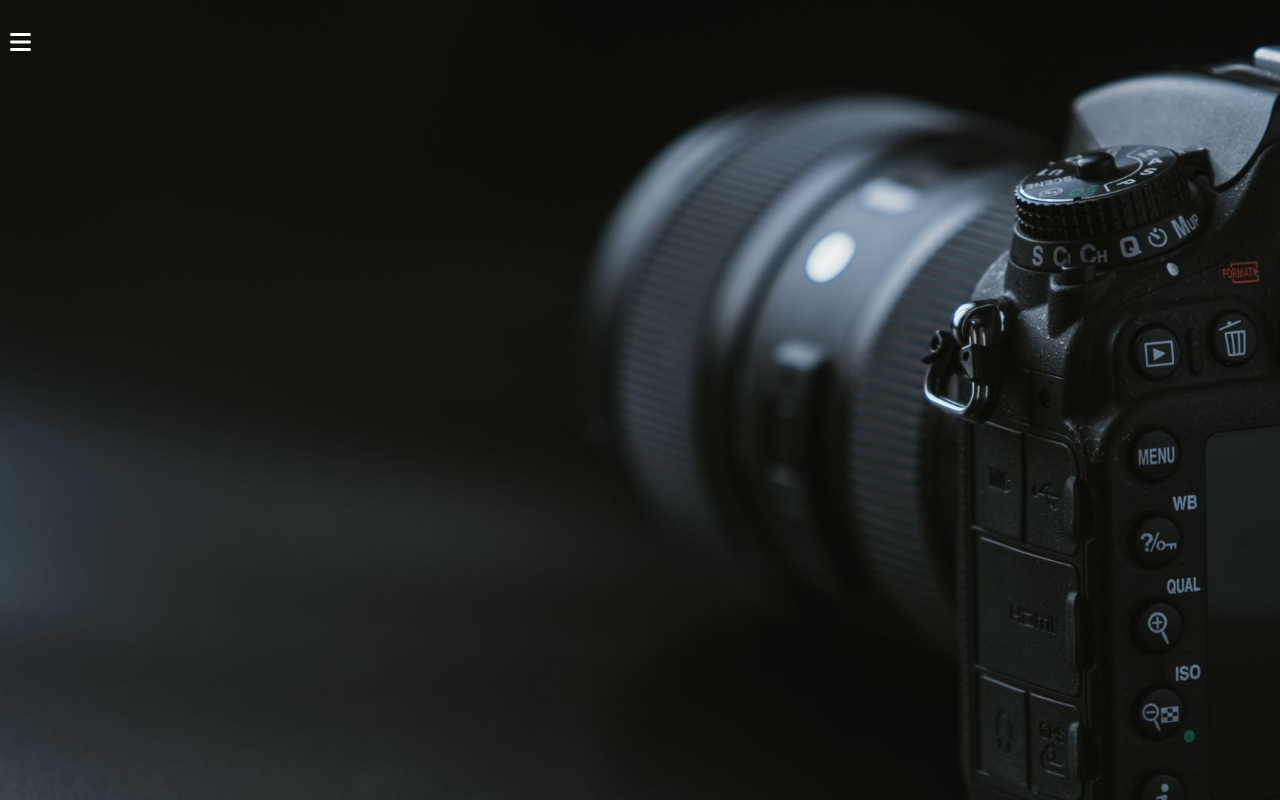
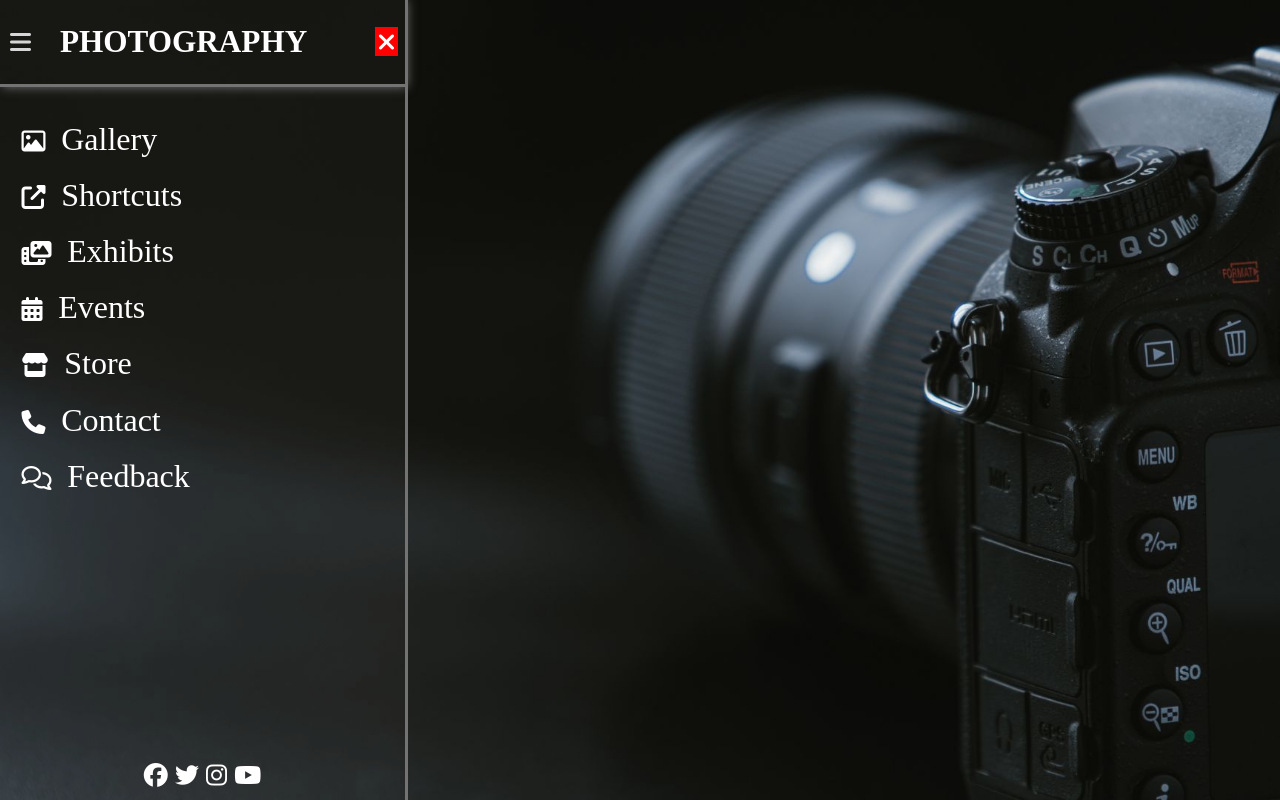
Before and after one commit to 8018Anand/frontend-projects, a plain HTML site: page photography/index.html in a window 1280 px wide. Drawn offline with Linux system fonts and the light colour scheme; a web font is replaced by a local one.

Commit message:
Update style.css

```diff
--- a/photography/style.css
+++ b/photography/style.css
@@ -44,7 +44,7 @@ body{
   flex-direction: column;
   justify-content: space-between;
   position: relative;
-  left:-200rem;
+  left:0rem;
   transition: all 800ms;
 }
 
```
